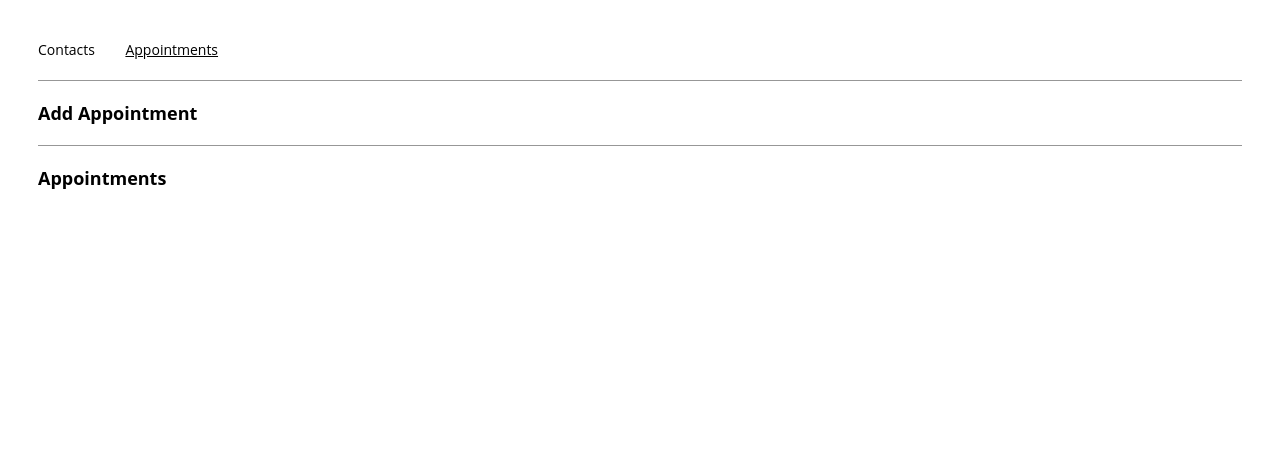
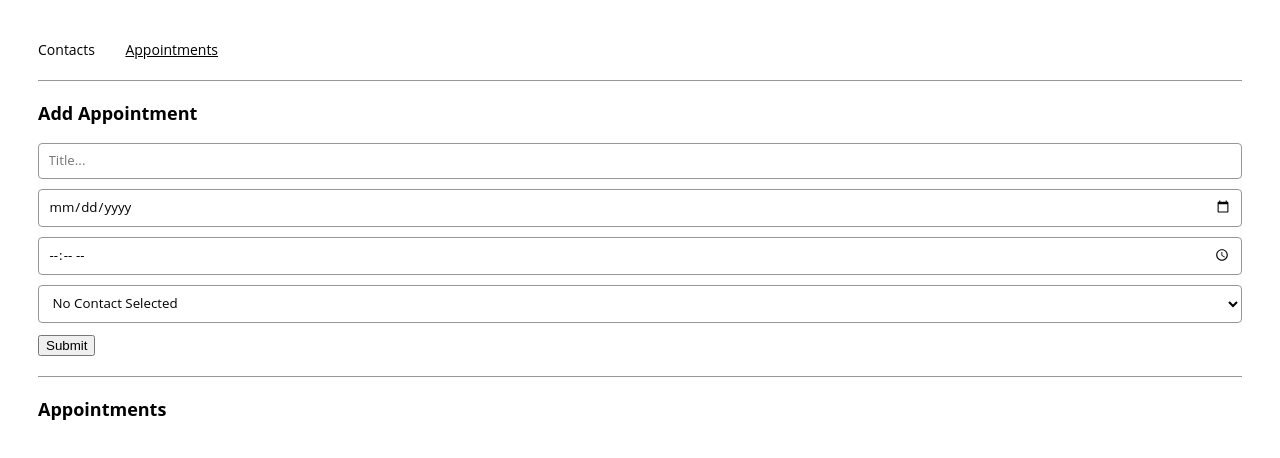
Before and after one commit to luneroka/appointment-planner, a React (Create React App) app: page /appointments in a window 1280 px wide. Shown: the top 458 px of the page. Built offline with nearby package versions, Linux system fonts and the light colour scheme.

Commit message:
Implement appointments logic and rendering

```diff
--- a/src/components/appointmentForm/AppointmentForm.js
+++ b/src/components/appointmentForm/AppointmentForm.js
@@ -1,26 +1,56 @@
-import React from "react";
+import React from 'react';
+import { ContactPicker } from '../contactPicker/ContactPicker';
 
 const getTodayString = () => {
-  const [month, day, year] = new Date()
-    .toLocaleDateString("en-US")
-    .split("/");
-  return `${year}-${month.padStart(2, "0")}-${day.padStart(2, "0")}`;
+  const [month, day, year] = new Date().toLocaleDateString('en-US').split('/');
+  return `${year}-${month.padStart(2, '0')}-${day.padStart(2, '0')}`;
 };
 
 export const AppointmentForm = ({
   contacts,
-  title,
-  setTitle,
+  name,
+  setName,
   contact,
   setContact,
   date,
   setDate,
   time,
   setTime,
-  handleSubmit
+  handleSubmit,
 }) => {
-
   return (
-    <></>
+    <>
+      <form onSubmit={handleSubmit}>
+        <input
+          type='text'
+          value={name}
+          placeholder='Title...'
+          onChange={(e) => setName(e.target.value)}
+          required
+        />
+        <input
+          type='date'
+          value={date}
+          placeholder='Date...'
+          min={getTodayString()}
+          onChange={(e) => setDate(e.target.value)}
+          required
+        />
+        <input
+          type='time'
+          value={time}
+          placeholder='Time...'
+          onChange={(e) => setTime(e.target.value)}
+          required
+        />
+        <ContactPicker
+          contacts={contacts}
+          value={contact}
+          name={contact.name}
+          onChange={(e) => setContact(e.target.value)}
+        />
+        <button type='submit'>Submit</button>
+      </form>
+    </>
   );
 };
--- a/src/components/contactPicker/ContactPicker.js
+++ b/src/components/contactPicker/ContactPicker.js
@@ -1,7 +1,18 @@
-import React from "react";
+import React from 'react';
 
-export const ContactPicker = () => {
+export const ContactPicker = ({ contacts = [], onChange, name, value }) => {
   return (
-    <></>
+    <>
+      <select onChange={onChange} value={value} name={name}>
+        <option value=''>No Contact Selected</option>
+        {contacts.map((contact) => {
+          return (
+            <option key={contact.name} value={contact.name}>
+              {contact.name}
+            </option>
+          );
+        })}
+      </select>
+    </>
   );
 };
--- a/src/containers/appointmentsPage/AppointmentsPage.js
+++ b/src/containers/appointmentsPage/AppointmentsPage.js
@@ -24,6 +24,7 @@ export const AppointmentsPage = ({ appointments, contacts, onAdd }) => {
       <section>
         <h2>Add Appointment</h2>
         <AppointmentForm
+          contacts={contacts}
           name={name}
           setName={setName}
           contact={contact}
```
